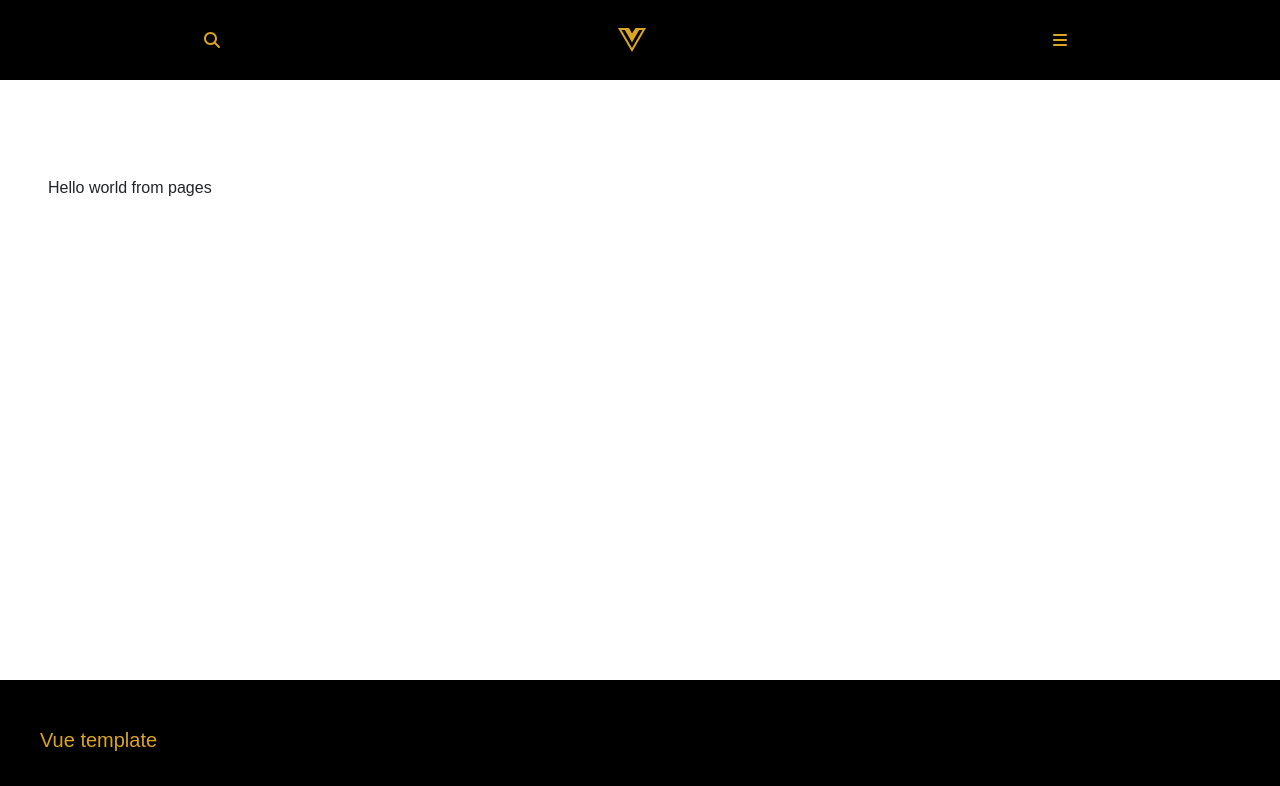
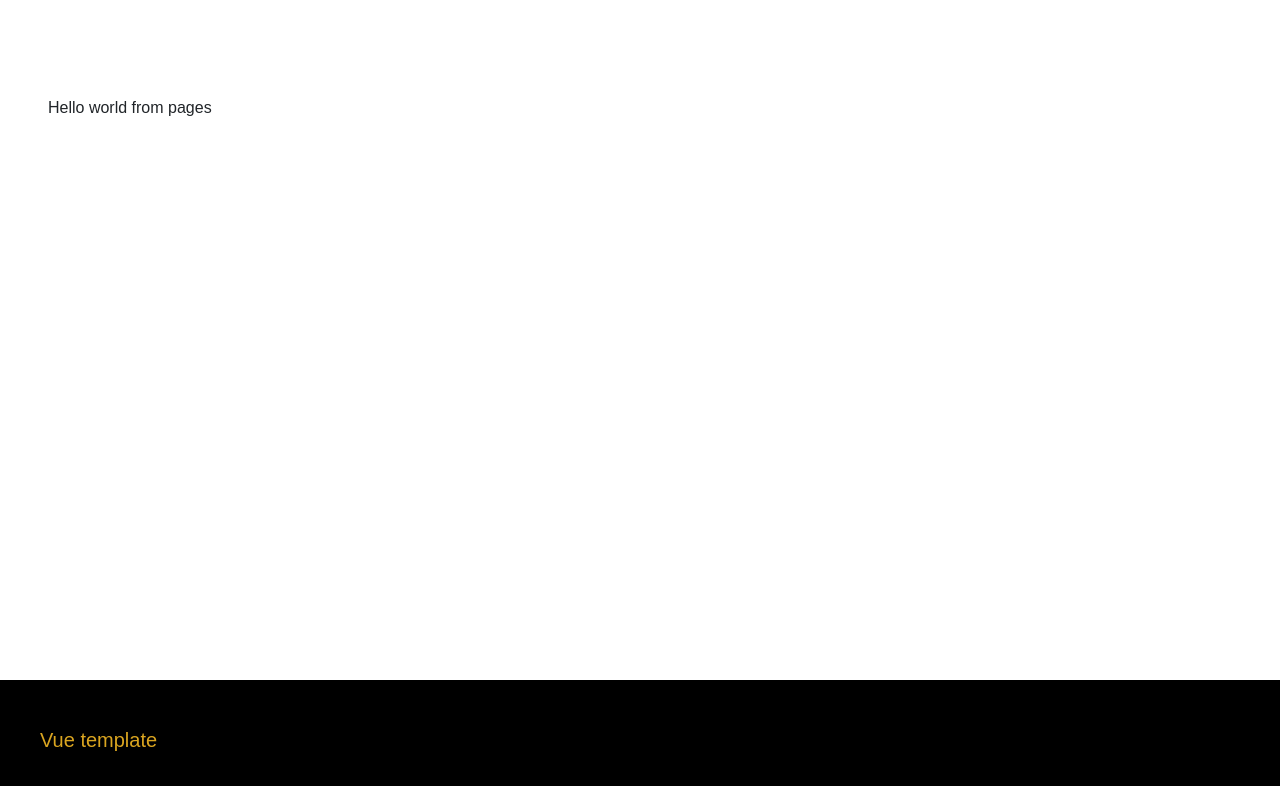
Before and after one commit to thogama/Shopify_Template_Vue3, a Nuxt app: page / in a window 1280 px wide. Shown: the top 786 px of the page. Built offline with nearby package versions, Linux system fonts and the light colour scheme.

Commit message:
new header with hide on scroll

```diff
--- a/components/header.vue
+++ b/components/header.vue
@@ -1,45 +1,55 @@
 <template>
-    <div style="position: absolute;width: 100%;" class="accordion" id="accordionFlushExample">
+    <header style="position: fixed;width: 100%;top:0vh ;z-index: 1;" class="accordion" id="accordionFlushExample">
         <div class="accordion-item">
 
             <div id="flush-collapseOne" class="accordion-collapse collapse" aria-labelledby="flush-headingOne"
                 data-bs-parent="#accordionFlushExample">
-                <div class="row border p-4 accordion-body">
-                    <div class="col-3">
+                <div class="row  border p-4 accordion-body">
+                    <div class="col-1"></div>
+                    <div style="background-color: whitesmoke;" class="d-flex align-items-center p-0 col">
 
-                    </div>
-                    <input placeholder="Search for Products" class="col border border-0 form-control" type="text" />
-                    <div class="col-2">
+                        <font-awesome-icon class="ms-1 me-2 col-1 p-3 fa-md ps-0 ms-0 pe-0 me-0 "
+                            icon="fa-solid fa-magnifying-glass" />
 
+                        <input placeholder="Search for Products" class=" ps-0 ms-0 col border  form-control"
+                            type="text" />
                     </div>
                     <font-awesome-icon data-bs-toggle="collapse" data-bs-target="#flush-collapseOne"
                         aria-expanded="false" aria-controls="flush-collapseOne" id="busca"
-                        class="vue-svg  col-1 p-2 fa-2xl" icon="fa-solid fa-xmark" />
+                        class=" vue-svg col-1 p-3 fa-lg" icon="fa-solid fa-xmark" />
+
                 </div>
+                <div class="row text-center accordion-body">
+                    <div class="col-6">666</div>
+                    <div class="col-6">66</div>
+                </div>
+
             </div>
+            <hr />
         </div>
 
 
-    </div>
+
+    </header>
 
 
 
-    <div  class=" p-3 border-bottom" id="header-hover">
+    <div class=" p-3 border-bottom" id="header-hover">
 
-        <div id="example-1" class=" align-items-center row">
+        <div id="example-1" class=" align-items-center d-flex  justify-content-around">
 
 
 
-            <font-awesome-icon data-bs-toggle="collapse" data-bs-target="#flush-collapseOne" aria-expanded="false"
-                aria-controls="flush-collapseOne" id="busca" class="col p-1 vue-svg"
+            <font-awesome-icon style="width: 10vh" data-bs-toggle="collapse" data-bs-target="#flush-collapseOne"
+                aria-expanded="false" aria-controls="flush-collapseOne" id="busca" class="  vue-svg"
                 icon="fa-solid fa-magnifying-glass" />
 
 
-            <font-awesome-icon class=" vue-svg primary col p-2 fa-2xl" icon="fa-brands fa-vuejs" />
+            <font-awesome-icon style="width: 10vh" class=" vue-svg primary  p-2  fa-2xl" icon="fa-brands fa-vuejs" />
 
 
 
-            <font-awesome-icon class="vue-svg col  " icon="fa-solid fa-bars" />
+            <font-awesome-icon style="width: 10vh;" class="vue-svg   " icon="fa-solid fa-bars" />
 
 
 
@@ -49,14 +59,24 @@
 
 <script>
 
-
+var prevScrollpos = window.pageYOffset;
+window.onscroll = function () {
+    const hold = document.getElementById("header-hover").style.top
+    var currentScrollPos = window.pageYOffset;
+    if (prevScrollpos > currentScrollPos) {
+        document.getElementById("header-hover").style.top = "0";
+    } else {
+        document.getElementById("header-hover").style.top = "-100px";
+    }
+    prevScrollpos = currentScrollPos;
+}
 
 </script>
 
 <style scoped>
 .collapse {
-    transition: height  0.45s ease;
-    height: 85vh;
+    transition: height 0.45s ease;
+    height: 100vh;
     background-color: whitesmoke;
 
 
@@ -65,13 +85,18 @@
 
 .collapsing {
     transition: height 0.5s ease;
-    background-color: whitesmoke;
+    background-color: white;
 
 }
 
 #header-hover {
+    position: fixed;
     background-color: black;
-
+    top: 0;
+    width: 100%;
+    display: block;
+    transition: top 0.3s;
+    z-index: 0;
 }
 
 #header-hover:hover {
@@ -100,4 +125,9 @@
 
     color: black;
 }
+
+/*asdasd */
+section>p {
+    color: #000;
+}
 </style>
```
